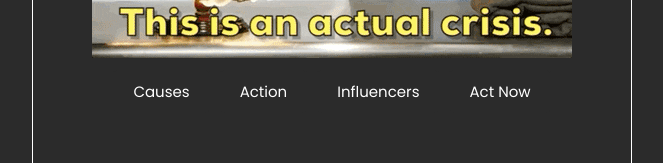
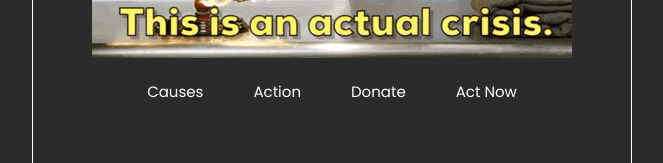
Before and after one commit to V993/ClimateChange, a React (Create React App) app in the folder climate-change/: page /causes in a window 1280 px wide. Shown: the part 445-608 px from the top of the page, without its empty margins (308-971 px from the left). Built offline with nearby package versions, Linux system fonts and the light colour scheme.

Commit message:
fixed le buttons on causes pages and donate pages

```diff
--- a/climate-change/src/components/actnowpage.js
+++ b/climate-change/src/components/actnowpage.js
@@ -11,16 +11,20 @@
       Climate change is devastating to communities globally.<br></br> Here's why
       you should care
 
+
       <Link to = "/">
        <img src={gif} />
       </Link>
       <br></br>
 
+
       <Link to = "/causes">
         <Button color="#2b2b2b" text="Causes " />
       </Link>
       <Button color="#2b2b2b" text="Action " />
-      <Button color="#2b2b2b" text="Influencers " />
+      <Link to = "/donate">
+        <Button color="#2b2b2b" text="Donate " />
+      </Link>
       <Link to="/actnow">
         <Button color="#2b2b2b" text="Act Now " />
       </Link>
--- a/climate-change/src/components/causepage.js
+++ b/climate-change/src/components/causepage.js
@@ -17,8 +17,10 @@
       <Link to = "/causes">
         <Button color="#2b2b2b" text="Causes " />
       </Link>
-      <Button color="#2b2b2b" text="Action " />
-      <Button color="#2b2b2b" text="Influencers " />
+        <Button color="#2b2b2b" text="Action " />
+      <Link to = "/donate">
+        <Button color="#2b2b2b" text="Donate " />
+      </Link>
       <Link to="/actnow">
         <Button color="#2b2b2b" text="Act Now " />
       </Link>
```
